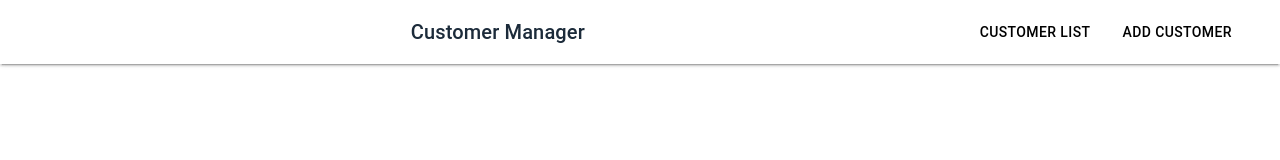
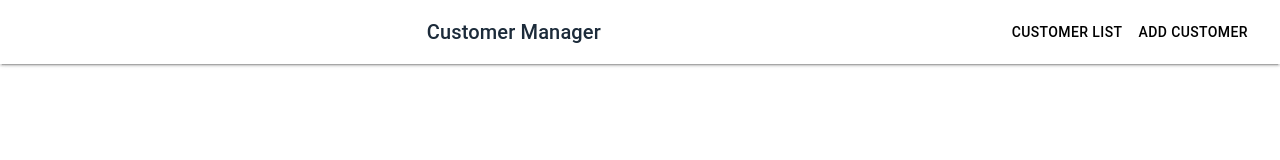
Before and after one commit to anyahunn/phase-1-react-project, a React (Vite) app in the folder react-project/: page / in a window 1280 px wide. Shown: the top 160 px of the page. Built offline with nearby package versions, Linux system fonts and the light colour scheme; no server answers.

Commit message:
removed redundant code

```diff
--- a/react-project/src/App.tsx
+++ b/react-project/src/App.tsx
@@ -16,13 +16,13 @@ export const AppRoutes = () => (
       sx={{ bgcolor: "background.paper", color: "text.primary" }}
     >
       <Toolbar>
-        <Typography variant="h6" sx={{ flexGrow: 1 }}>
+        <Typography variant="h6" sx={{ flexGrow: 1, alignContent: "center" }}>
           Customer Manager
         </Typography>
-        <Button component={Link} to="/" variant="text" sx={{ mr: 2, color: "black" }}>
+        <Button component={Link} to="/" variant="text" sx={{ color: "black" }}>
           Customer List
         </Button>
-        <Button component={Link} to="/addCustomer" variant="text" sx={{ mr: 2, color: "black" }}>
+        <Button component={Link} to="/addCustomer" variant="text" sx={{ color: "black" }}>
           Add Customer
         </Button>
       </Toolbar>
```
Also changed, not shown: react-project/src/Customers.tsx (deleted, +0 -8 lines).
